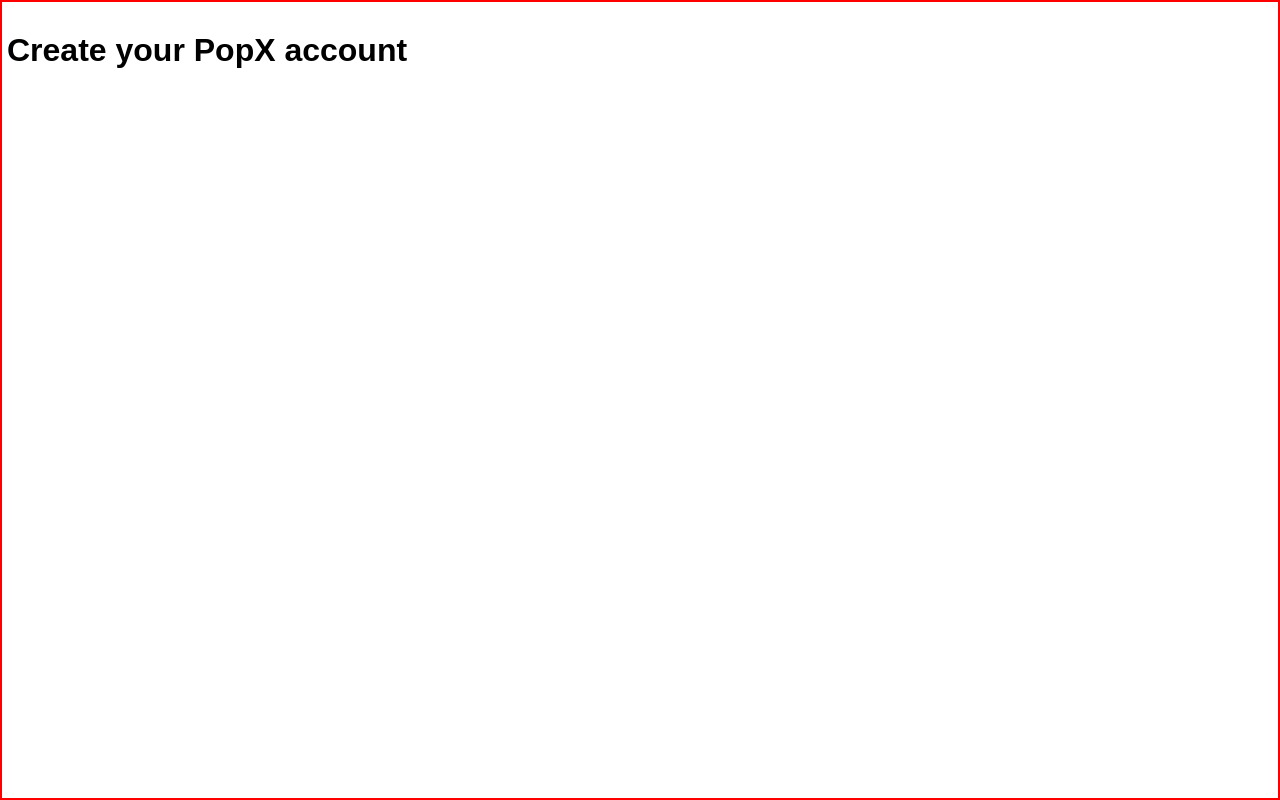
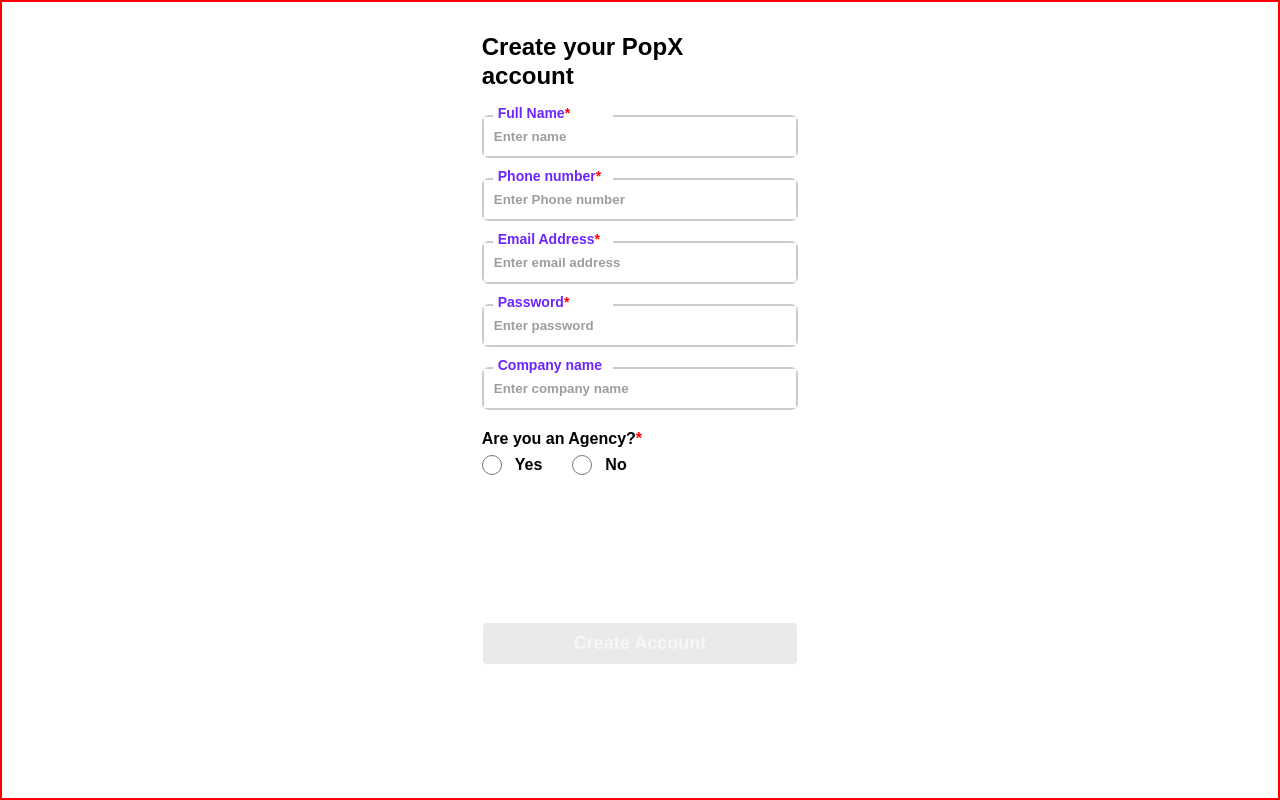
Before and after one commit to Pushpendra-1697/Adobe-XD-Assignment, a React (Create React App) app in the folder onboarding/: page /signup in a window 1280 px wide. Built offline with nearby package versions, Linux system fonts and the light colour scheme; the HTML template or start-up script is replaced by a standard one.

Commit message:
added signup page

```diff
--- a/onboarding/src/pages/Login.jsx
+++ b/onboarding/src/pages/Login.jsx
@@ -11,11 +11,11 @@
       <p>Lorem ipsum, dolor sit amet consectetur adipisicing elit.</p>
       <div>
         <div className='form-group'>
-          <label>Email Address</label>
+          <label htmlFor='email'>Email Address</label>
           <input type='email' placeholder='Enter email address' value={email} name='email' onChange={(e) => setEmail(e.target.value)} />
         </div>
         <div className='form-group'>
-          <label>Password</label>
+          <label htmlFor='password'>Password</label>
           <input type='password' placeholder='Enter password' value={password} name='password' onChange={(e) => setPassword(e.target.value)} />
         </div>
         <Button label={'Login'} bgColor={(email && password) ? '#6C25FF' : '#CBCBCB'} color={'#ECECEC'} isDisabled={(email && password) ? false : true} redirectPath='/profile' />
--- a/onboarding/src/pages/Profile.jsx
+++ b/onboarding/src/pages/Profile.jsx
@@ -3,7 +3,7 @@
 const Profile = () => {
   return (
     <div>Profile</div>
-  )
+  );
 }
 
-export default Profile
+export default Profile;
--- a/onboarding/src/pages/Signup.jsx
+++ b/onboarding/src/pages/Signup.jsx
@@ -1,12 +1,57 @@
-import React from 'react'
+import React, { useState } from 'react'
+import Button from '../components/Button';
 
 const Signup = () => {
+  const [email, setEmail] = useState('');
+  const [password, setPassword] = useState('');
+  const [name, setName] = useState('');
+  const [phone, setPhone] = useState('');
+  const [companyName, setCompanyName] = useState('');
+  const [agency, setAgency] = useState('');
+
+
   return (
     <div className='signup'>
-      <h1>Create your PopX account</h1>
+      <h1 style={{ marginBottom: '10px' }}>Create your PopX account</h1>
+      <div>
+        <div className='form-group'>
+          <label htmlFor='full_name'>Full Name<span>*</span></label>
+          <input required type='text' placeholder='Enter name' value={name} name='name' onChange={(e) => setName(e.target.value)} />
+        </div>
+        <div className='form-group'>
+          <label htmlFor='phone_number'>Phone number<span>*</span></label>
+          <input required type='tel' placeholder='Enter Phone number' value={phone} name='phone' onChange={(e) => setPhone(e.target.value)} />
+        </div>
+        <div className='form-group'>
+          <label htmlFor='email'>Email Address<span>*</span></label>
+          <input required type='email' placeholder='Enter email address' value={email} name='email' onChange={(e) => setEmail(e.target.value)} />
+        </div>
+        <div className='form-group'>
+          <label htmlFor='password'>Password<span>*</span></label>
+          <input required type='password' placeholder='Enter password' value={password} name='password' onChange={(e) => setPassword(e.target.value)} />
+        </div>
 
+        <div className='form-group'>
+          <label htmlFor='company_name'>Company name</label>
+          <input type='text' placeholder='Enter company name' value={companyName} name='company name' onChange={(e) => setCompanyName(e.target.value)} />
+        </div>
+        <div className='agency'>
+          <label htmlFor='agency'>Are you an Agency?<span>*</span></label>
+          <div>
+            <div>
+              <input required type='radio' value={'agency'} name='agency' onChange={(e) => setAgency(e.target.value)} />
+              <label htmlFor='yes'>Yes</label>
+            </div>
+            <div>
+              <input required type='radio' value={'agency'} name='agency' onChange={(e) => setAgency(e.target.value)} />
+              <label htmlFor='no'>No</label>
+            </div>
+          </div>
+        </div>
+        <Button label={'Create Account'} bgColor={(email && password && name && phone && agency) ? '#6C25FF' : '#CBCBCB'} color={'#ECECEC'} isDisabled={(email && password && name && phone && agency) ? false : true} redirectPath='/profile' />
+      </div>
     </div>
-  )
+  );
 }
 
-export default Signup
+export default Signup;
--- a/onboarding/src/styles/common.css
+++ b/onboarding/src/styles/common.css
@@ -70,24 +70,27 @@
     cursor: not-allowed;
 }
 
-.login {
+.login,
+.signup {
     display: flex;
     flex-direction: column;
-    gap: 10px;
+    gap: 15px;
     width: 25%;
     margin: auto;
 }
 
-.login>div {
-    display: flex;
-    flex-direction: column;
-    gap: 15px;
-}
-
-.login>h1 {
+.login>h1,
+.signup>h1 {
     font-size: 24px;
     width: 220px;
     line-height: 29px;
+}
+
+.login>div,
+.signup>div {
+    display: flex;
+    flex-direction: column;
+    gap: 20px;
 }
 
 .login>p {
@@ -114,7 +117,12 @@
     font-weight: 600;
     font-size: 14px;
     z-index: 1;
-    padding: 0px 15px 0px 5px;
+    padding: 0px 0px 0px 5px;
+    min-width: 120px;
+}
+
+.form-group>label>span {
+    color: red;
 }
 
 .form-group>input {
@@ -125,15 +133,52 @@
     border: none;
 }
 
-.login>div input::placeholder {
+.agency {
+    font-weight: 600;
+    display: flex;
+    flex-direction: column;
+    gap: 7px;
+    margin-bottom: 40%;
+}
+
+.agency>label {
+    min-width: 200px;
+}
+
+.agency>label>span {
+    color: red;
+}
+
+.agency>div>div>input[type="radio"] {
+    color: #6C25FF;
+    width: 20px;
+    height: 20px;
+}
+
+.agency>div {
+    display: flex;
+    gap: 30px;
+    align-items: center;
+}
+
+.agency>div>div {
+    display: flex;
+    align-items: center;
+    gap: 13px;
+}
+
+.login>div input::placeholder,
+.signup>div input::placeholder {
     opacity: 0.7;
 }
+
 
 
 @media all and (min-width: 320px) and (max-width:480px) {
 
     .landing-title,
-    .login>h1 {
+    .login>h1,
+    .signup>h1 {
         font-size: 25px;
     }
 
@@ -149,7 +194,8 @@
         border-radius: 10px;
     }
 
-    .login {
+    .login,
+    .signup {
         width: 60%;
     }
 
@@ -157,9 +203,25 @@
         min-width: 200px;
     }
 
-    .form-group>label,
-    .login>div input::placeholder {
+    .form-group>label>span,
+    .agency>label>span {
         font-size: 12px;
     }
 
+    .form-group>label,
+    .login>div input::placeholder,
+    .signup>div input::placeholder {
+        font-size: 12px;
+        min-width: 100px;
+    }
+
+    .agency {
+        font-size: 12px;
+    }
+
+    .agency>div>div>input[type="radio"] {
+        width: 15px;
+        height: 15px;
+    }
+
 }
```
